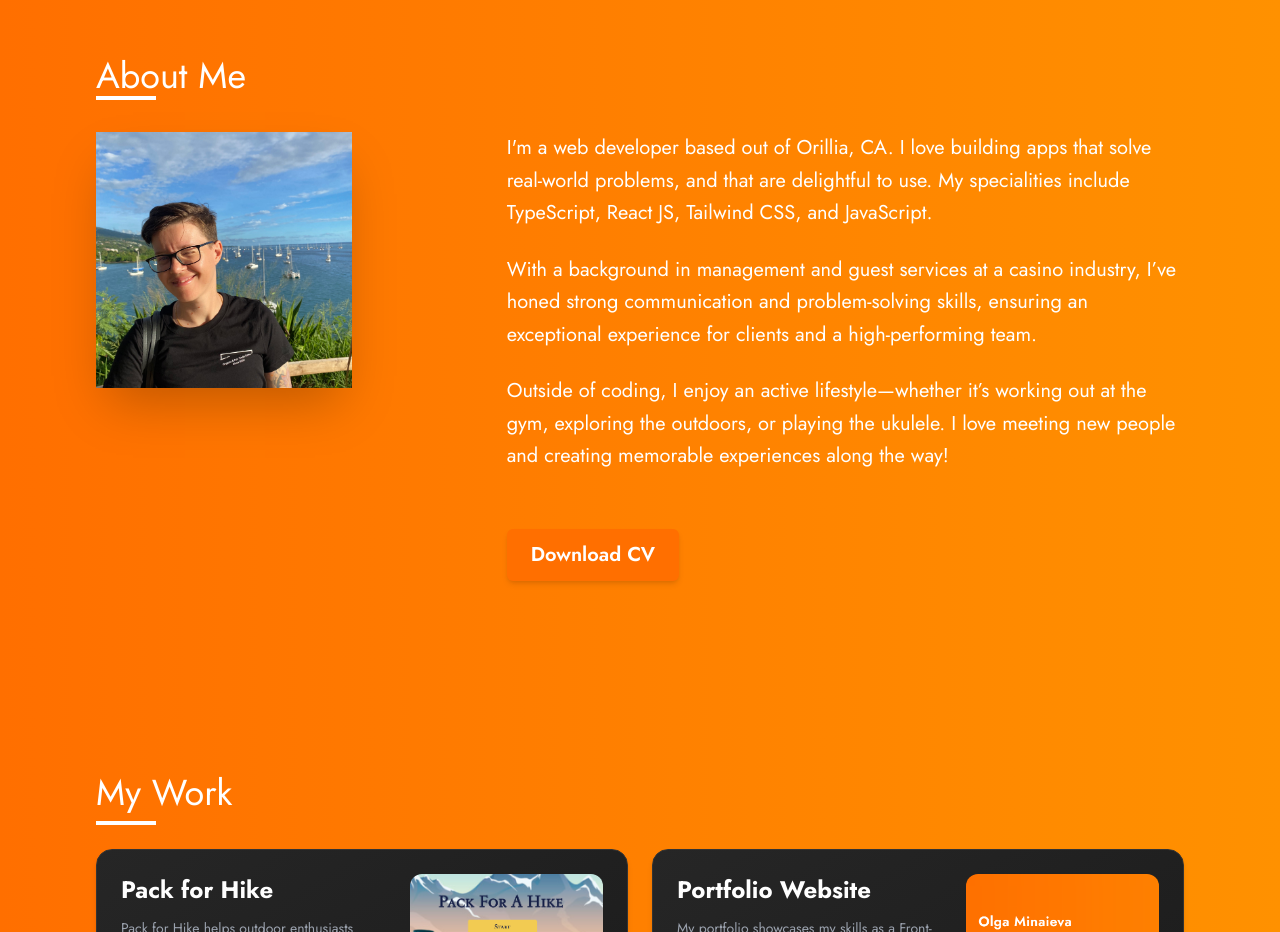
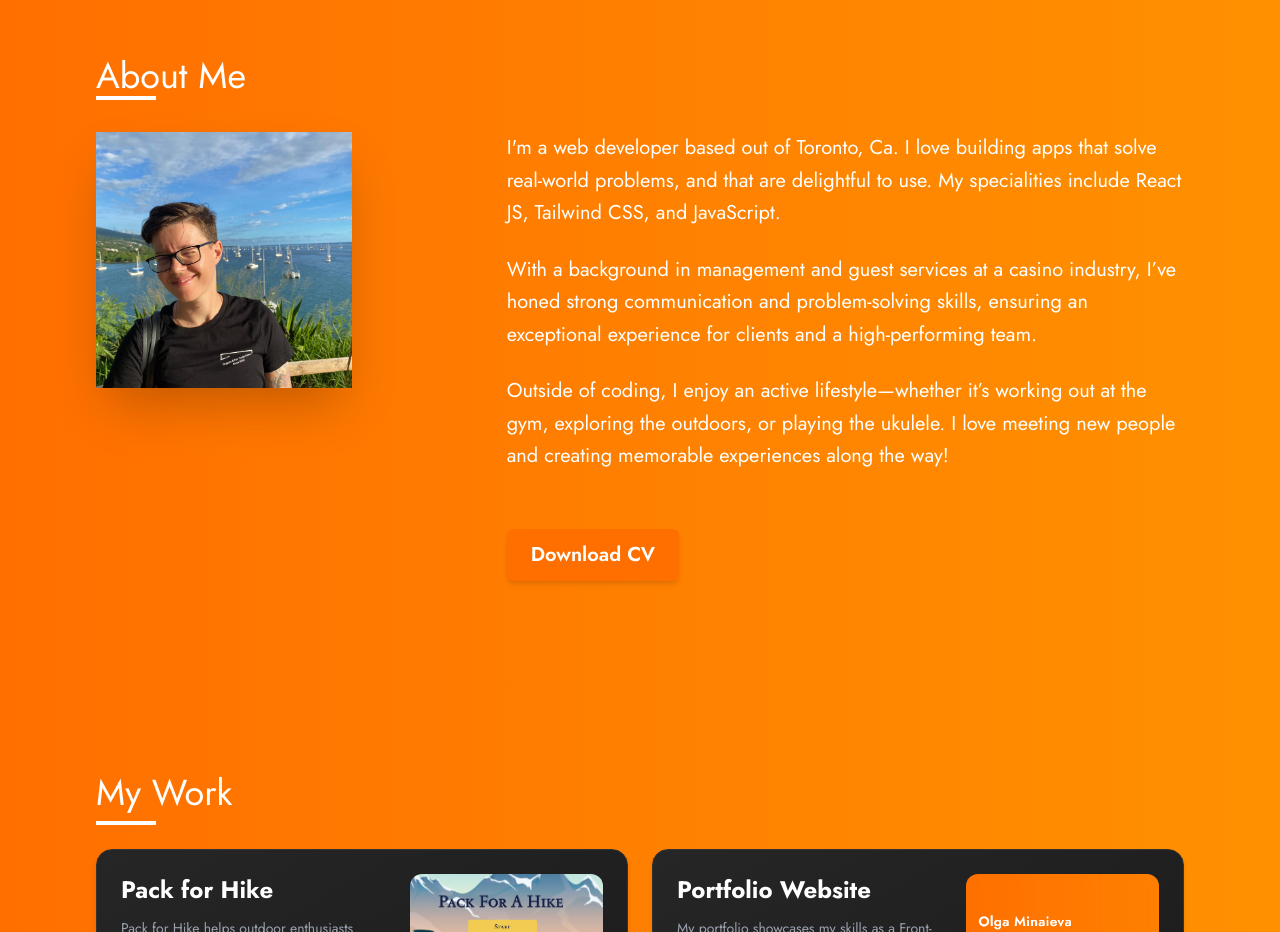
Before and after one commit to OlgaMinaievaWebDev/personal-website-new, a React (Vite) app: page / in a window 1280 px wide. Shown: the part 840-1772 px from the top of the page. Built offline with nearby package versions, Linux system fonts and the light colour scheme.

Commit message:
about updated

```diff
--- a/src/components/About.jsx
+++ b/src/components/About.jsx
@@ -23,9 +23,9 @@ function About() {
           {/* Description */}
           <div className="lg:w-2/3 text-center lg:text-left">
             <p className="text-xl leading-relaxed mb-6">
-              I'm a web developer based out of Orillia, CA. I love building apps
+              I'm a web developer based out of Toronto, Ca. I love building apps
               that solve real-world problems, and that are delightful to use. My
-              specialities include TypeScript, React JS, Tailwind CSS, and
+              specialities include React JS, Tailwind CSS, and
               JavaScript.
             </p>
             <p className="text-xl leading-relaxed mb-6">
```
